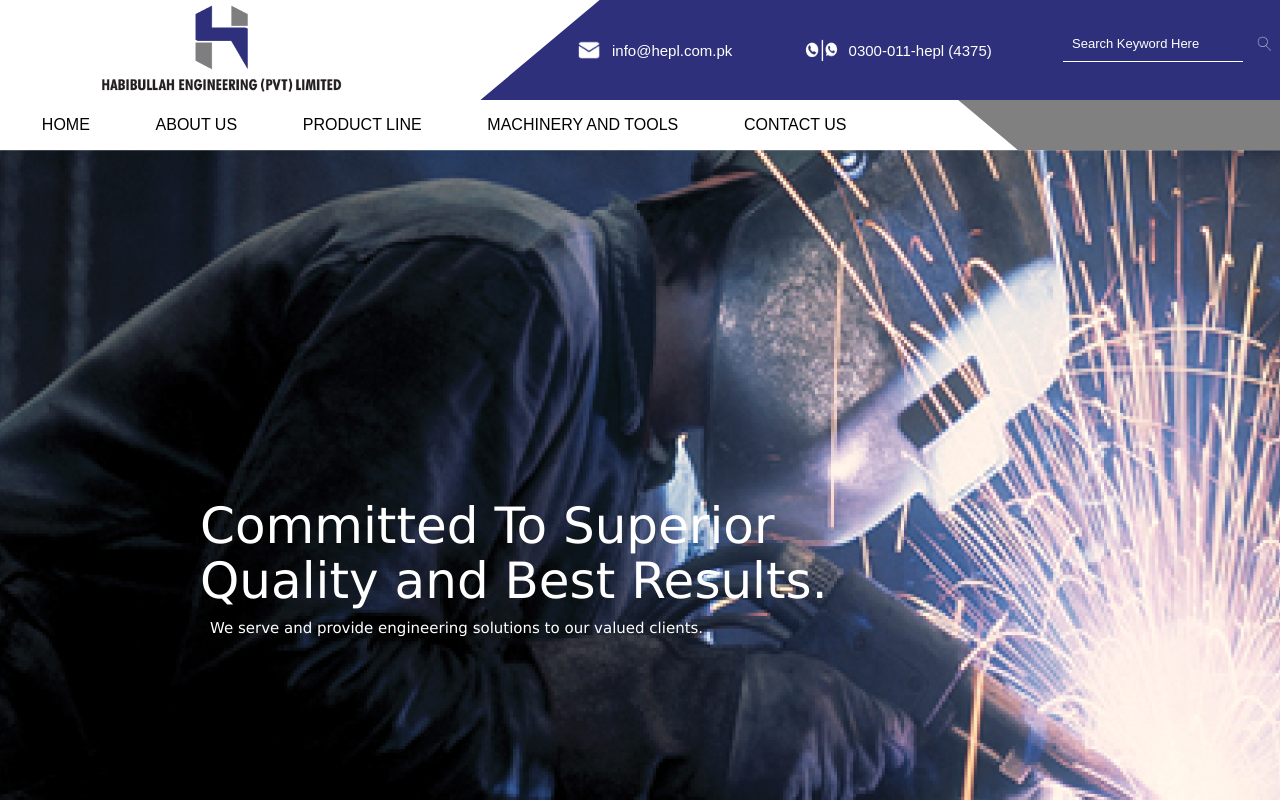
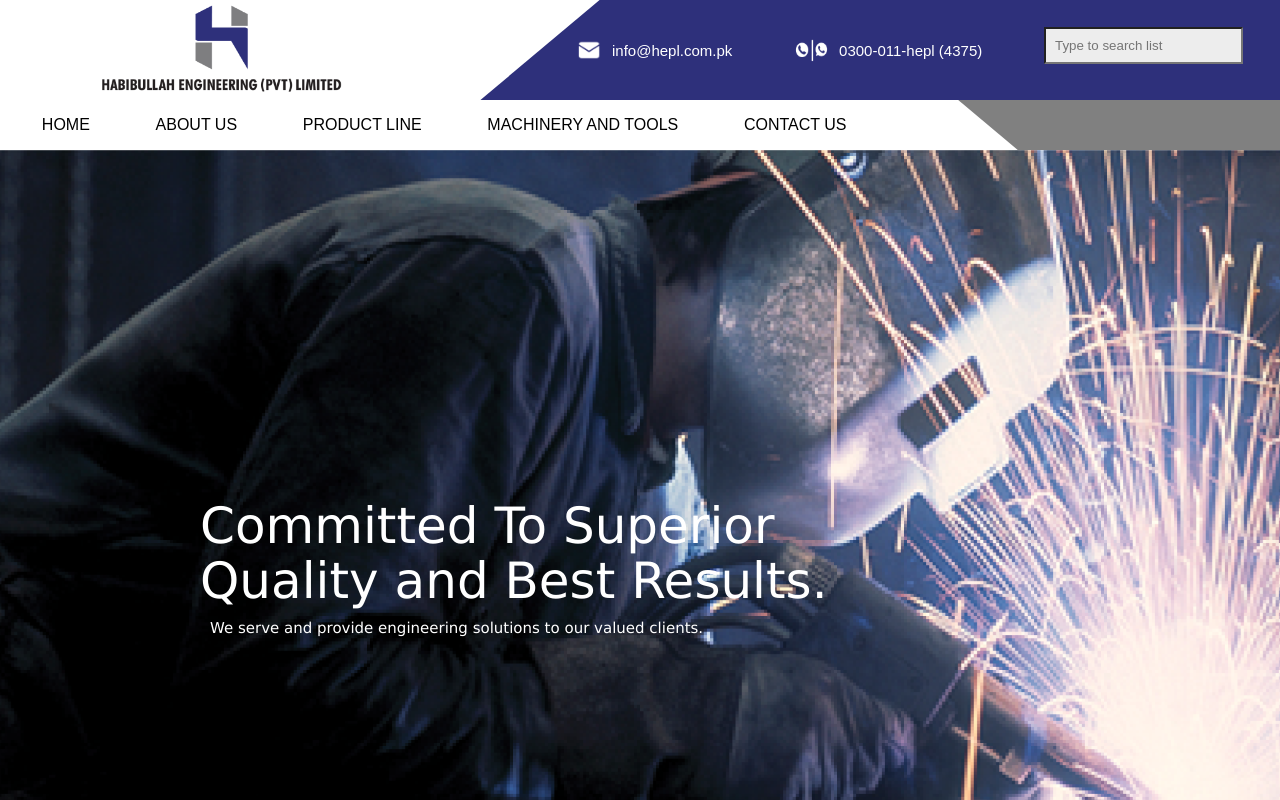
Before and after one commit to Usamaalikhan654/Habibullah-WB, a React (Create React App) app in the folder hepl-master/: page /#/ in a window 1280 px wide. Shown: the top 800 px of the page. Built offline with nearby package versions, Linux system fonts and the light colour scheme.

Commit message:
version 4.4.9
deployed version

```diff
--- a/hepl-master/src/Components/Header/Header.jsx
+++ b/hepl-master/src/Components/Header/Header.jsx
@@ -6,15 +6,27 @@ import callIcon from "../../Assets/callIcon.png";
 import searchIcon from "../../Assets/searchIcon.png";
 import menuIcon from "../../Assets/menu.png";
 import { Link } from "react-router-dom";
-import $ from "jquery";
+import SearchPage from "../Search/SearchPage";
+
 
 function Header() {
   const [mobileMenu, setMobileMenu] = useState(false);
+  // set value for default selection
+  // set value for default selection
+  const [selectedValue, setSelectedValue] = useState(3);
+
+  // handle onChange event of the dropdown
+  const handleChange = e => {
+    setSelectedValue(e.value);
+  }
+
+
   const data =
     [
       {
 
-        "firstname": "Home",
+        "value": "Home",
+        "label": "Home",
         "url": "https://usamaalikhan654.github.io/Habibullah-WB/#/"
 
       },
@@ -33,7 +45,7 @@ function Header() {
       {
 
         "firstname": "Machine",
-        "url": "https://usamaalikhan654.github.io/Habibullah-WB/#/Habibullah-WB/Machine"
+        "url": "http://https://usamaalikhan654.github.io/Habibullah-WB/#/Habibullah-WB/Machine"
 
       },
       {
@@ -49,8 +61,18 @@ function Header() {
   const [searchTerm, setsearchTerm] = useState('');
   const [showText, setShowText] = useState();
 
+  const options = [
+    { value: 'chocolate', label: 'Chocolate' },
+    { value: 'strawberry', label: 'Strawberry' },
+    { value: 'vanilla', label: 'Vanilla' }
+
+  ]
+
+
+
 
   return (
+
     <div>
       <div className={styles.container}>
         <div className={styles.logoContainer}>
@@ -67,8 +89,7 @@ function Header() {
               <img src={callIcon} className={styles.callIcon} />
               <p className={styles.boxText}>0300-011-hepl (4375)</p>
             </div>
-
-            <div className={styles.inputBox}>
+            {/* <div className={styles.inputBox}>
         <input
           id="inputkeyword"
           className={styles.input}
@@ -80,7 +101,7 @@ function Header() {
         />
         <img src={searchIcon} className={styles.searchIcon} />
         {/* {showText && */}
-              <div className={styles.ParentKeyword} id="searchItems">
+        {/* <div className={styles.ParentKeyword} id="searchItems">
           {data.filter((val) => {
             if (searchTerm == "") {
               return val
@@ -93,8 +114,9 @@ function Header() {
             </div>
           })}
         </div>
-              {/* } */}
-            </div>
+
+      </div>  */}
+                <SearchPage/>
           </div>
         </div>
       </div>
--- /dev/null
+++ b/hepl-master/src/Components/Search/Search.css
@@ -0,0 +1,7 @@
+.hideshow.app {
+    display: block;
+}
+
+.hideshow {
+    display: none;
+}
--- /dev/null
+++ b/hepl-master/src/Components/Search/SearchPage.jsx
@@ -0,0 +1,157 @@
+import React, { Component } from "react";
+import './Search.css';
+
+
+class SearchSelect extends React.Component {
+  constructor(props) {
+    super(props);
+    this.state = {
+      results: props.options,
+    };
+  }
+
+  searchList(event) {
+    const results = this.props.filterMethod(
+      this.props.options,
+      event.target.value
+    );
+    this.setState({ results });
+  }
+
+  render() {
+    return this.props.render({
+      results: this.state.results,
+      searchList: (event) => this.searchList(event),
+    });
+  }
+}
+
+const options = [
+  {
+    firstname: "Home",
+    url: "https://usamaalikhan654.github.io/Habibullah-WB/#/",
+  },
+  {
+    firstname: "About Us",
+    url: "https://usamaalikhan654.github.io/Habibullah-WB/#/Habibullah-WB/about",
+  },
+  {
+    firstname: "Product",
+    url: "https://usamaalikhan654.github.io/Habibullah-WB/#/Habibullah-WB/Product",
+  },
+  {
+    firstname: "Machine",
+    url: "https://usamaalikhan654.github.io/Habibullah-WB/#/Habibullah-WB/Machine",
+  },
+  {
+    firstname: "Contact Us",
+    url: "https://usamaalikhan654.github.io/Habibullah-WB/#/Habibullah-WB/Contact",
+  },
+];
+
+class Autocomplete extends React.Component {
+  constructor(props) {
+    super(props);
+    this.state = {
+      dropdownVisible: false,
+    };
+    this.box = React.createRef();
+    this.handleLoginKeyUp = this.keyUpHandler.bind(this, 'Search');
+  }
+
+  filterMethod(options, query) {
+    return options.filter((option) =>
+      option.firstname.toLowerCase().includes(query.toLowerCase())
+    );
+  }
+
+  showDropdown() {
+    this.setState({ dropdownVisible: true });
+  }
+
+  hideDropdown() {
+    this.setState({ dropdownVisible: false });
+  }
+
+  state = { isActive: false };
+
+  handleToggle = () => {
+    this.setState({ isActive: !this.state.isActive });
+  };
+
+  componentDidMount() {
+    // Adding a click event listener
+    document.addEventListener("click", this.handleOutsideClick);
+  }
+
+  handleOutsideClick = (event) => {
+    if (this.box.current !== null) {
+      if (this.box && !this.box.current.contains(event.target)) {
+        this.setState({ isActive: false });
+      }
+    }
+  };
+
+  keyUpHandler(refName, e) {
+      console.log(refName);
+      this.setState({ isActive: true });
+  }
+
+  render() {
+    const isActive = this.state.isActive;
+    return (
+      <SearchSelect
+        options={options}
+        filterMethod={this.filterMethod}
+        render={({ results, searchList }) => (
+          <div className="autocomplete" ref={this.box}>
+            {this.props.children}
+            <input
+              type="text"
+              placeholder="Type to search list"
+              onChange={searchList}
+              onFocus={() => this.showDropdown()}
+              // onBlur={() => this.hideDropdown()}
+              onClick={this.handleToggle}
+              onKeyUp={this.handleLoginKeyUp} ref="Search"
+            />
+            {this.state.dropdownVisible && (
+              <div
+                id="appelement"
+                className={`hideshow ${isActive ? "app" : ""}`}
+              >
+                <ul className="autocomplete-search-results-list">
+                  {results.map((results, key) => {
+                    return (
+                      <div className="keyword" key={key}>
+                        <a href={results.url}>{results.firstname}</a>
+                      </div>
+                    );
+                  })}
+                </ul>
+              </div>
+            )}
+          </div>
+        )}
+      />
+    );
+  }
+}
+
+class SearchPage extends Component {
+  constructor(props) {
+    super(props);
+  }
+
+  render() {
+    return (
+      <div className="wrapper">
+        <div className="example">
+          <Autocomplete />
+        </div>
+      </div>
+    );
+  }
+}
+
+export default SearchPage;
```
Also changed, not shown: hepl-master/src/Components/Header/Header.module.scss (line endings or trailing spaces). Lines whose indentation alone changed are shown as unchanged.
